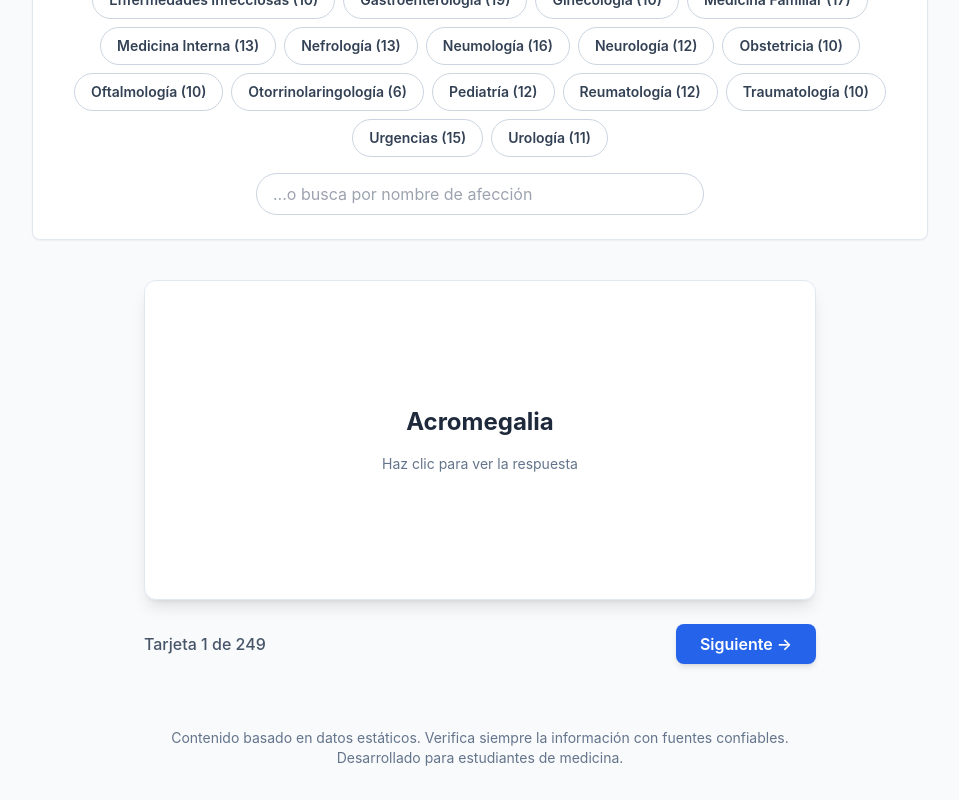
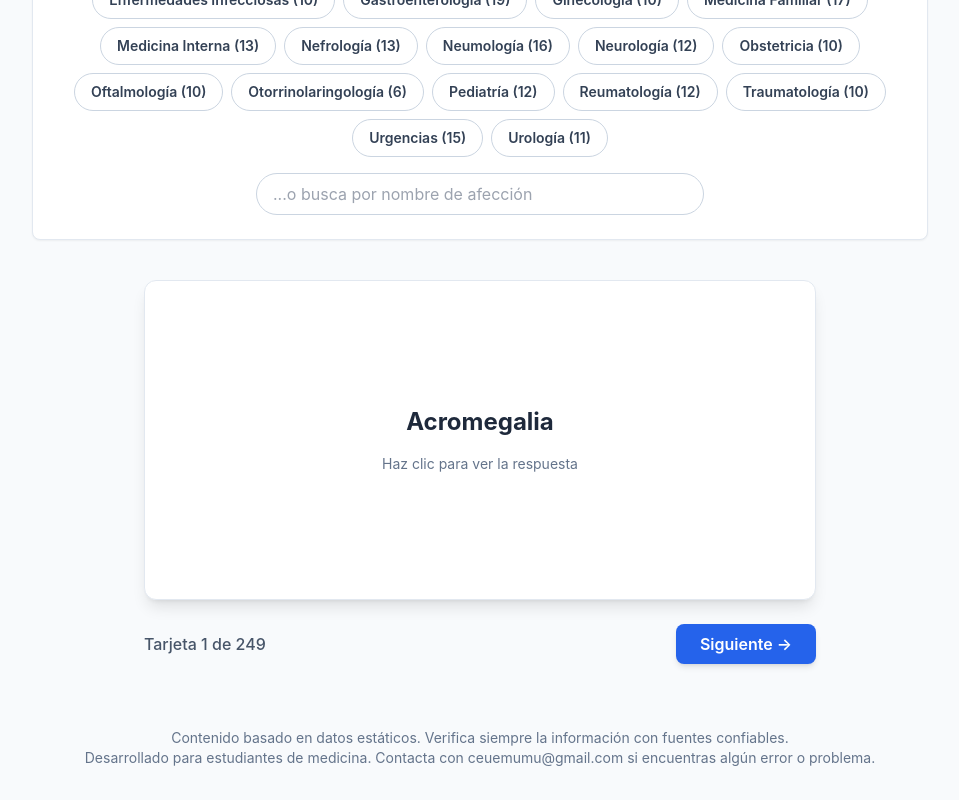
Before and after one commit to JGEL/Perlasclinicas, a React (Vite) app: page / in a window 1280 px wide. Shown: the part 482-1282 px from the top of the page, without its empty margins (160-1119 px from the left). Built offline with nearby package versions, Linux system fonts and the light colour scheme.

Commit message:
Add files via upload

```diff
--- a/App.tsx
+++ b/App.tsx
@@ -211,7 +211,7 @@ const App: React.FC = () => {
 
         <footer className="text-center mt-16 text-sm text-slate-500">
             <p>Contenido basado en datos estáticos. Verifica siempre la información con fuentes confiables.</p>
-            <p>Desarrollado para estudiantes de medicina.</p>
+            <p>Desarrollado para estudiantes de medicina. Contacta con ceuemumu@gmail.com si encuentras algún error o problema.</p>
         </footer>
 
       </main>
--- a/metadata.json
+++ b/metadata.json
@@ -1,5 +1,5 @@
 {
-  "name": "Perlas para la práctica clínica real_Flashcards y Minicasos",
+  "name": "Perlas clínicas: Flashcards y Minicasos.",
   "description": "Una aplicación de flashcards médicas con 'perlas clínicas' generadas por IA, enfocada en el conocimiento práctico para estudiantes de medicina en rotaciones. Aprende los datos clave que no siempre están en los libros.",
   "requestFramePermissions": [],
   "prompt": ""
--- a/package.json
+++ b/package.json
@@ -1,5 +1,5 @@
 {
-  "name": "perlas-para-la-práctica-clínica-real_flashcards-y-minicasos",
+  "name": "perlas-clínicas:-flashcards-y-minicasos.",
   "private": true,
   "version": "0.0.0",
   "type": "module",
```
